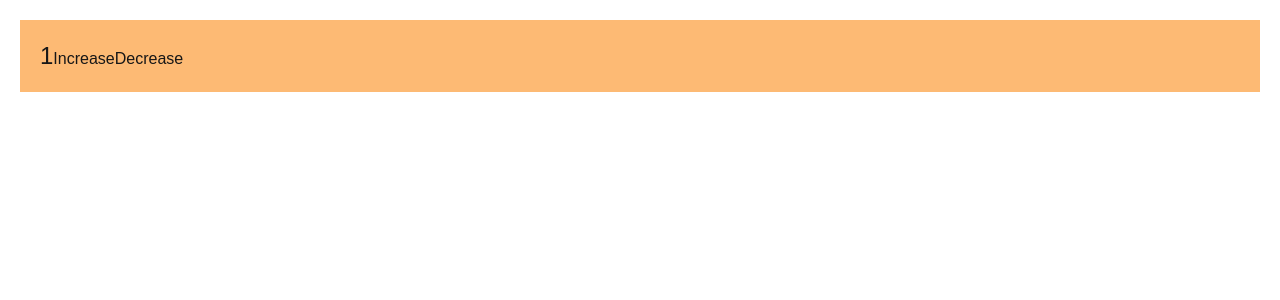
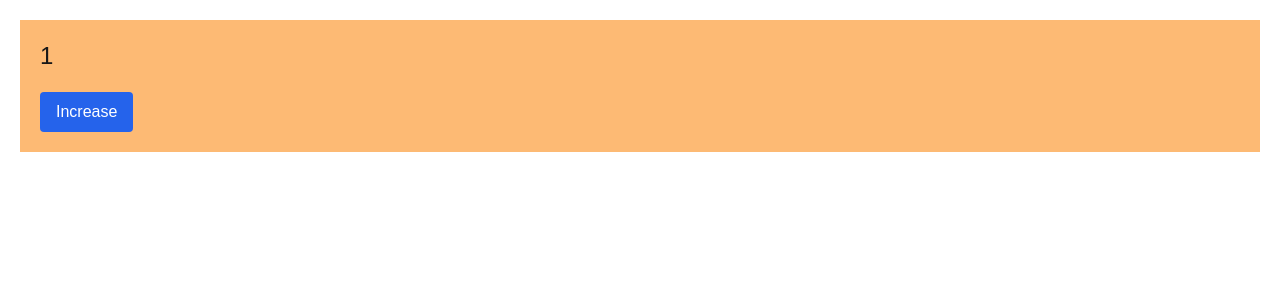
Before and after one commit to Taze-Priizer/cprg306-assignments, a Next.js app: page /week-4 in a window 1280 px wide. Shown: the top 300 px of the page. Built offline with nearby package versions, Linux system fonts and the light colour scheme.

Commit message:
Increment and decrement buttons have some styling, as well as button disable
Button disable is not working yet, will have to fix it soon

```diff
--- a/app/week-4/new-item.js
+++ b/app/week-4/new-item.js
@@ -6,26 +6,22 @@ export default function NewItem(){
 
     const [quantity, setQuantity] = useState(1);
 
+    let btnDisabled = false;
+
     const increment = () => {
-        setQuantity(quantity + 1)
-        if( quantity >= 20){
-            setQuantity(20)
+        if( quantity < 20 ){setQuantity(quantity + 1)
         }
-    }
+        if( quantity >= 20 ){
+            btnDisabled = true;}
+    };
 
-    const decrement = () => {
-        setQuantity(quantity - 1)
-        if( quantity <= 1){
-            setQuantity(1)
-        }
-    }
+    let btnStyles = "bg-blue-600 text-white rounded py-2 px-4 mt-5 mr-3 hover:bg-blue-400 active:bg-yellow-600 disabled:bg-gray-500";
 
     return (
+            <div className="bg-orange-300 p-5">
+                <p className="text-2xl lg">{quantity}</p>
+                <button className={btnStyles} onClick={ increment } disabled={btnDisabled}>Increase</button>
 
-            <div className="bg-orange-300 p-5">
-                <span className="text-2xl lg">{quantity}</span>
-                <button onClick={ increment }>Increase</button>
-                <button onClick={ decrement }>Decrease</button>
             </div>
 
     );
--- a/app/week-4/page.js
+++ b/app/week-4/page.js
@@ -1,6 +1,12 @@
 import NewItem from "./new-item";
 
-export default function Page(){
+export default function Page(quantity, increment, decrement){
+
+    let btnDisabled = false;
+    if( quantity >= 20 ){
+        increment.btnDisabled = true;
+    }
+    if( quantity )
 
     return(
     <main className="p-5">
```
